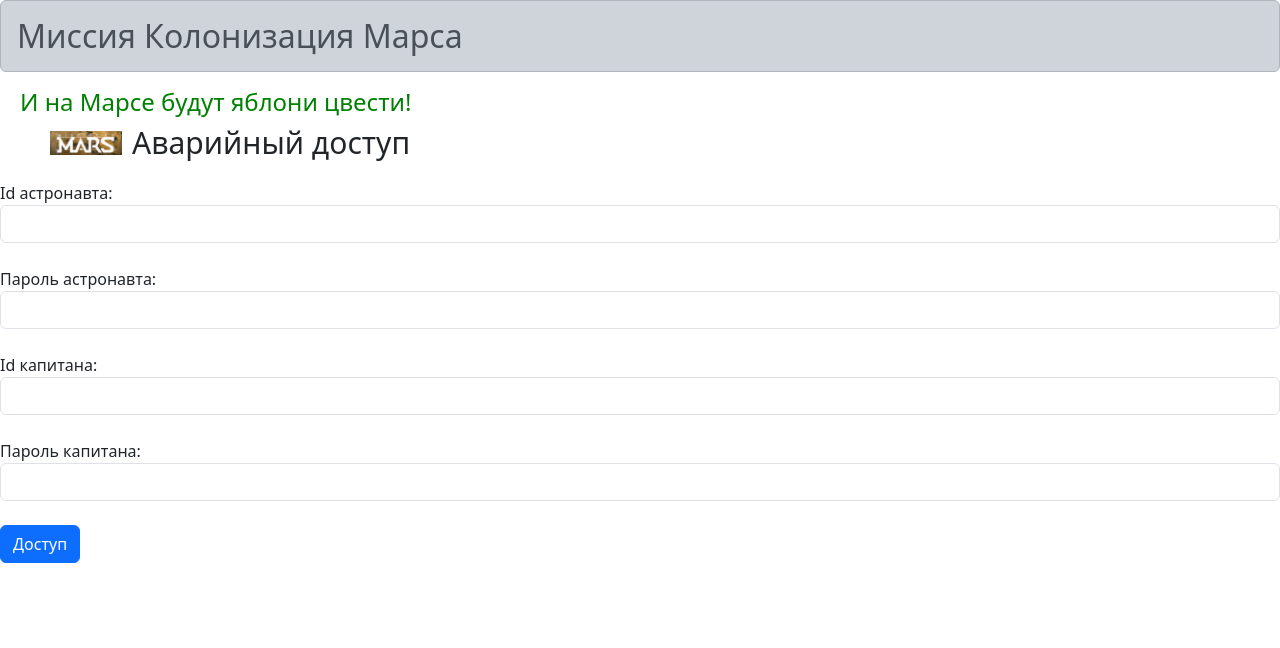
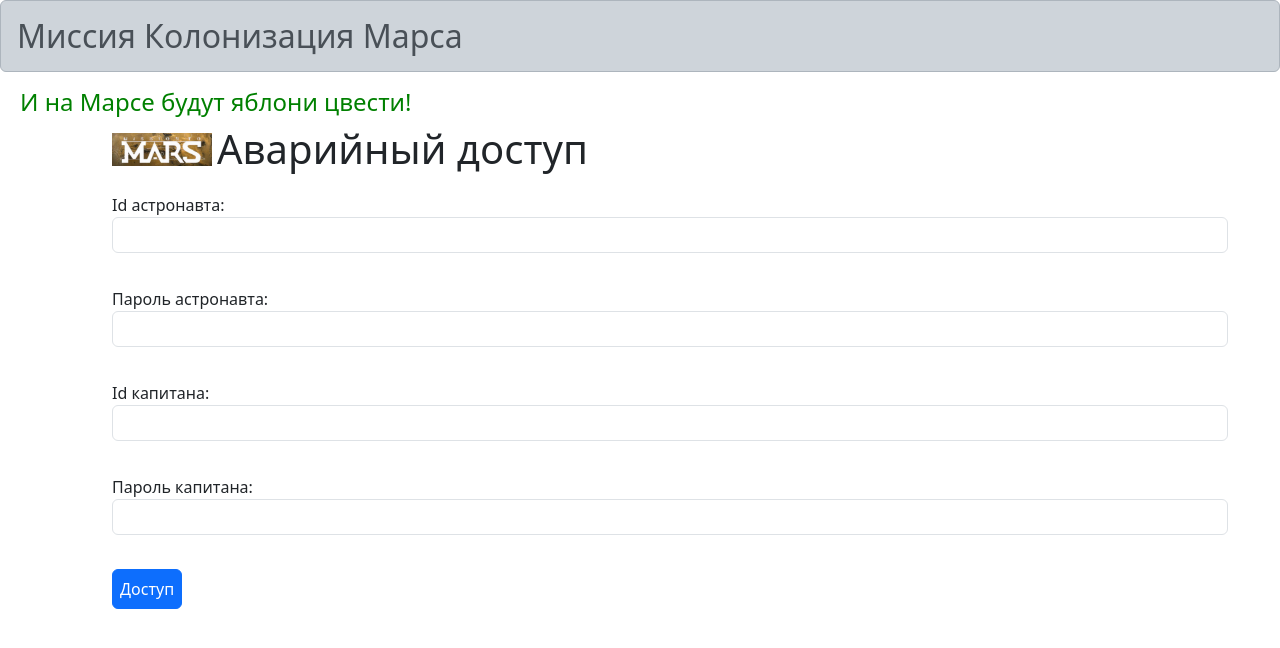
Before and after one commit to maksimka1234567/mars2, a Flask app: page /login in a window 1280 px wide. Shown: the top 648 px of the page. Run offline with Flask 3, Linux system fonts and the light colour scheme.

Commit message:
ывыы

```diff
--- a/static/css/mars.css
+++ /dev/null
@@ -1,15 +0,0 @@
-.header-container {
-    display: flex;
-    align-items: center;
-    margin-bottom: 20px;
-}
-.header-image {
-    padding-left: 50px;
-    width: auto;
-    height: 1.5em;
-    margin-right: 10px;
-}
-.header-title {
-    font-size: 30px;
-    margin: 0;
-}
--- /dev/null
+++ b/static/css/mars1.css
@@ -0,0 +1,44 @@
+.container {
+    margin-left: 100px !important;
+}
+.header-container {
+    display: flex;
+    align-items: center;
+    gap: 5px !important;
+    margin-bottom: 20px !important;
+}
+
+.header-image {
+    width: 100px;
+    height: auto;
+}
+
+.header-title {
+    font-size: 40px;
+    margin: 0 !important;
+}
+
+
+.form-control {
+    width: 300px;
+    padding: 5px !important;
+    font-size: 16px;
+    border: 1px solid #ccc;
+    border-radius: 4px;
+    margin-bottom: 10px !important;
+}
+
+
+.btn {
+    padding: 7px !important;
+    font-size: 16px;
+    color: white;
+    background-color: #007bff;
+    border: none;
+    border-radius: 4px;
+    cursor: pointer;
+}
+
+.btn:hover {
+    background-color: #0056b3;
+}
--- a/templates/double security.html
+++ b/templates/double security.html
@@ -3,16 +3,17 @@
 <head>
     <meta charset="UTF-8">
     <title>Title</title>
-    <link rel="stylesheet" type="text/css" href="{{url_for('static', filename='css/mars.css')}}">
+    <link rel="stylesheet" type="text/css" href="{{ url_for('static', filename='/css/mars1.css') }}">
 </head>
 <body>
 {% extends "base.html" %}
 {% block content %}
+<div class="container">
     <div class="header-container">
         <img src="static/img/MARS.png" class="header-image">
         <h2 class="header-title">Аварийный доступ</h2>
     </div>
-<form action="/login" method="post">
+    <form action="/login" method="post" class="form">
         <label for="astronaut_id">Id астронавта:</label><br>
         <input type="text" id="astronaut_id" class="form-control" name="astronaut_id" required><br>
         <label for="astronaut_password">Пароль астронавта:</label><br>
@@ -23,6 +24,7 @@
         <input type="password" id="captain_password" class="form-control" name="captain_password" required><br>
         <button type="submit" class="btn btn-primary">Доступ</button>
     </form>
+</div>
 {% endblock %}
 </body>
 </html>
```
Lines whose indentation alone changed are shown as unchanged.
